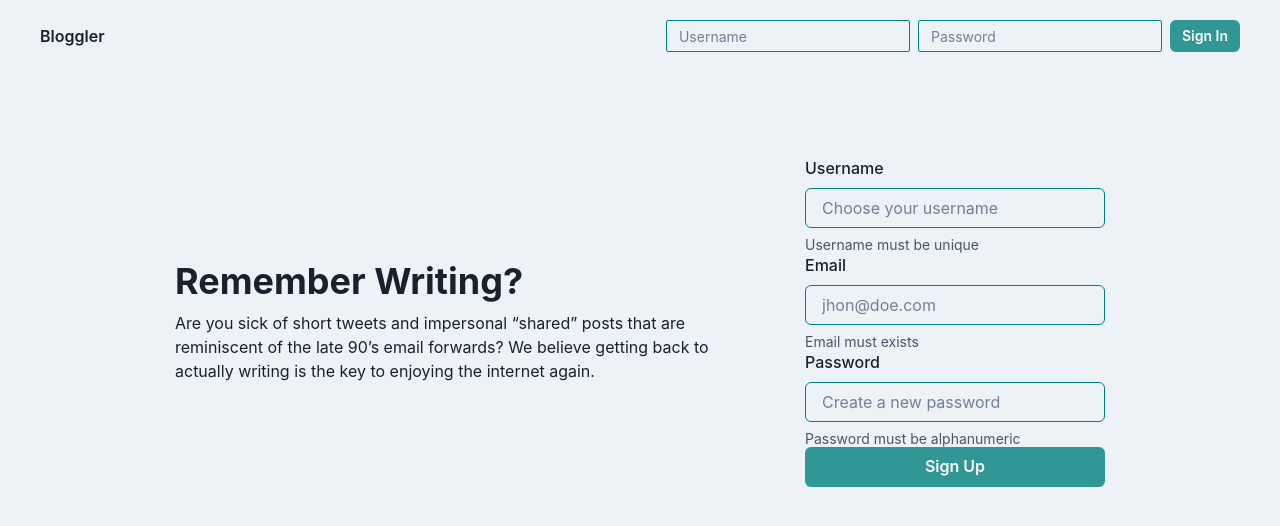
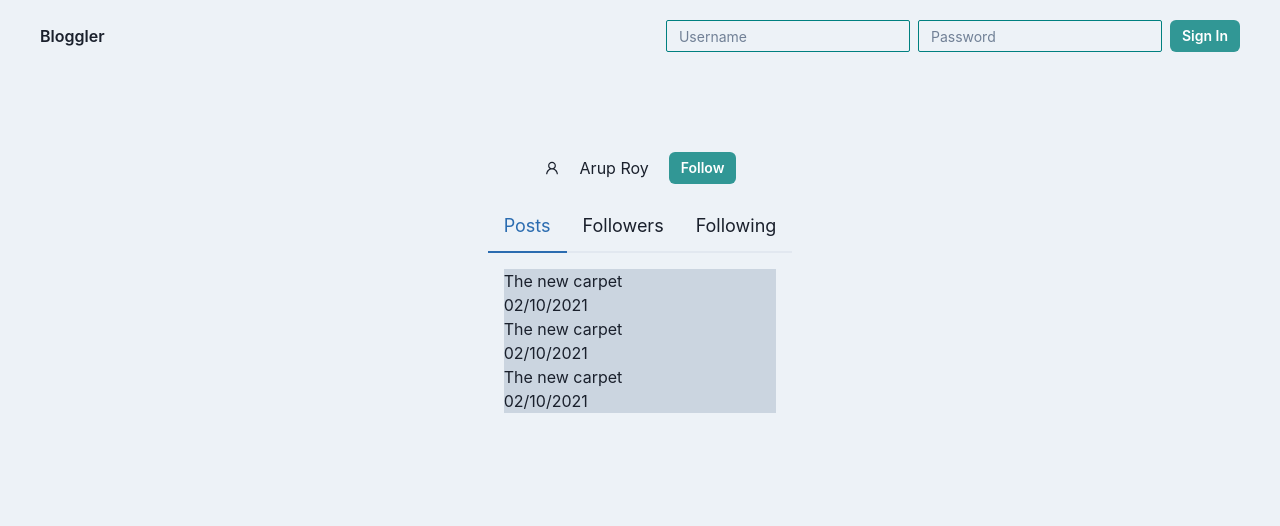
Before and after one commit to itsaruproy/bloggler-frontend, a React (Create React App) app: page /profile/1 in a window 1280 px wide. Shown: the top 526 px of the page. Built offline with nearby package versions, Linux system fonts and the light colour scheme.

Commit message:
feat: Add profile section with tabs

```diff
--- a/src/components/App.js
+++ b/src/components/App.js
@@ -3,6 +3,7 @@ import React from 'react'
 import Error from './Error'
 import GuestHome from './GuestHome'
 import Header from './Header'
+import Profile from './Profile'
 import SignUp from './SignUp'
 
 const App = () => {
@@ -11,7 +12,8 @@ const App = () => {
             <Header />
             {/* <Error /> */}
             {/* <SignUp /> */}
-            <GuestHome />
+            {/* <GuestHome /> */}
+            <Profile />
         </Box>
     )
 }
--- /dev/null
+++ b/src/components/Profile.js
@@ -0,0 +1,70 @@
+import React from 'react'
+import {
+    Box,
+    Button,
+    Flex,
+    Icon,
+    Text,
+    Tabs,
+    TabList,
+    TabPanels,
+    Tab,
+    TabPanel,
+    Link,
+} from '@chakra-ui/react'
+import { AiOutlineUser } from 'react-icons/ai'
+import { NavLink } from 'react-router-dom'
+
+const Profile = () => {
+    return (
+        <Flex alignItems={'center'} mt={'20'} flexDirection={'column'}>
+            <Flex alignItems={'center'} gap={'5'}>
+                <Icon as={AiOutlineUser} />
+                <Text>Arup Roy</Text>
+                <Button size={'sm'} colorScheme={'teal'}>
+                    Follow
+                </Button>
+            </Flex>
+            <Box mt={'1rem'}>
+                <Tabs size={'lg'}>
+                    <TabList>
+                        <Tab>Posts</Tab>
+                        <Tab>Followers</Tab>
+                        <Tab>Following</Tab>
+                    </TabList>
+
+                    <TabPanels>
+                        <TabPanel>
+                            <Link>
+                                <Box bg={'gray.300'}>
+                                    <Text>The new carpet</Text>
+                                    <Text>02/10/2021</Text>
+                                </Box>
+                            </Link>
+                            <Link>
+                                <Box bg={'gray.300'}>
+                                    <Text>The new carpet</Text>
+                                    <Text>02/10/2021</Text>
+                                </Box>
+                            </Link>
+                            <Link>
+                                <Box bg={'gray.300'}>
+                                    <Text>The new carpet</Text>
+                                    <Text>02/10/2021</Text>
+                                </Box>
+                            </Link>
+                        </TabPanel>
+                        <TabPanel>
+                            <p>two!</p>
+                        </TabPanel>
+                        <TabPanel>
+                            <p>three!</p>
+                        </TabPanel>
+                    </TabPanels>
+                </Tabs>
+            </Box>
+        </Flex>
+    )
+}
+
+export default Profile
```
